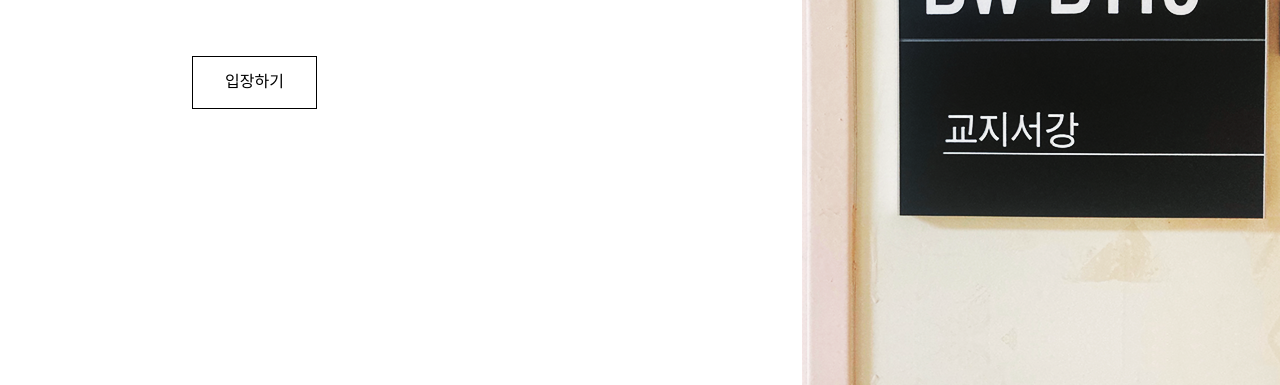
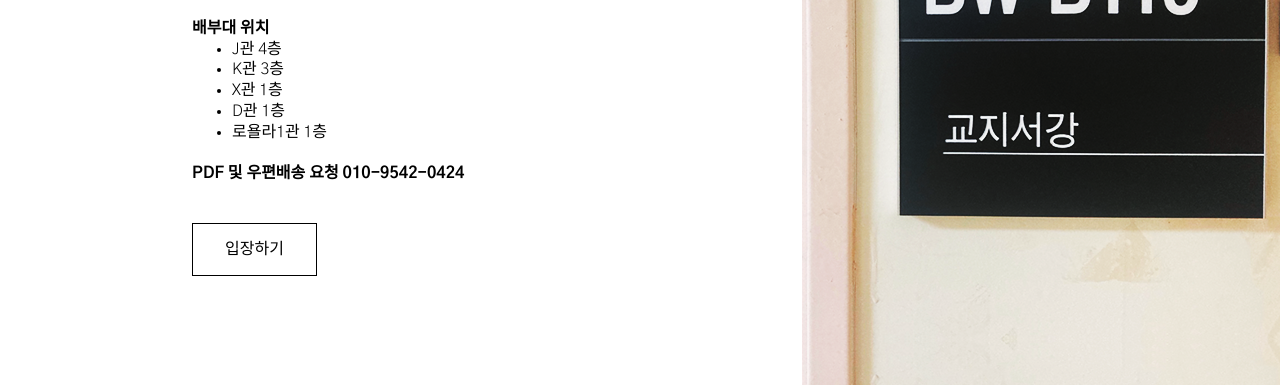
Before and after one commit to Hanul000/gyozisogang-1, a plain HTML site: page html/entrance.html in a window 1280 px wide. Shown: the part 415-800 px from the top of the page. Drawn offline with Linux system fonts and the light colour scheme.

Commit message:
배부대위치inEntrance

```diff
--- a/html/entrance.html
+++ b/html/entrance.html
@@ -24,7 +24,7 @@
     <div class = "LeftDescription" style="margin-top:20%">
         <h1>안녕하세요<br>교지서강입니다</h1>
         <br>
-        <!-- <h4> 배부대 위치</h4>
+        <h4> 배부대 위치</h4>
             <ul>
                 <li>J관 4층</li>
                 <li>K관 3층</li>
@@ -34,7 +34,7 @@
             </ul>
         </p>
         <br>
-        <h4>PDF 및 우편배송 요청 010-9542-0424</h4> -->
+        <h4>PDF 및 우편배송 요청 010-9542-0424</h4>
         <div class = "container">
             <a href="../index.html" class = "button button1" style="margin-top:10%" >입장하기</a>
         </div>
```
